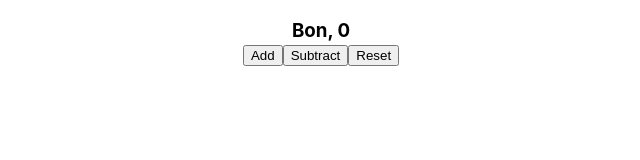
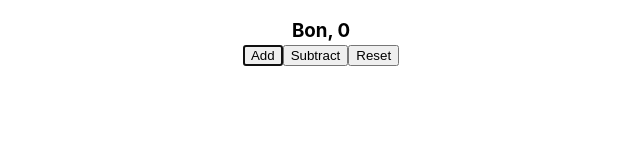
Before and after one commit to saveole/Learn-React-with-TypeScript, a React (Create React App) app in the folder ch4/sec1-effect-hook/app/: page / in a window 1280 px wide. Shown: the top 160 px of the page, without its empty margins (319-959 px from the left). Built offline with nearby package versions, Linux system fonts and the light colour scheme.

Commit message:
Reack Hooks - useRef access HTML elements and does not cause a re-render when changed

```diff
--- a/ch4/sec1-effect-hook/app/src/PersonScore.tsx
+++ b/ch4/sec1-effect-hook/app/src/PersonScore.tsx
@@ -1,4 +1,4 @@
-import { useEffect, useReducer } from 'react';
+import { useEffect, useReducer, useRef } from 'react';
 import { getPerson } from './getPerson';
 
 type State = {
@@ -39,8 +39,15 @@
   // const [score, setScore] = useState(0);
   // const [loading, setLoading] = useState(true);
 
+  const addButtonRef = useRef<HTMLButtonElement>(null);
+
   useEffect(() => {
-    getPerson().then(({ name }) => dispatch({ type: 'initialize', name }));
+    getPerson().then(({ name }) => {
+      dispatch({ type: 'initialize', name });
+      const buttonRef = addButtonRef.current;
+      console.log(buttonRef);
+      buttonRef?.focus();
+    });
   }, []);
 
   if (loading) {
@@ -51,7 +58,9 @@
       <h3>
         {name}, {score}
         <br />
-        <button onClick={() => dispatch({ type: 'increment' })}>Add</button>
+        <button ref={addButtonRef} onClick={() => dispatch({ type: 'increment' })}>
+          Add
+        </button>
         <button onClick={() => dispatch({ type: 'decrement' })}>Subtract</button>
         <button onClick={() => dispatch({ type: 'reset' })}>Reset</button>
       </h3>
```
